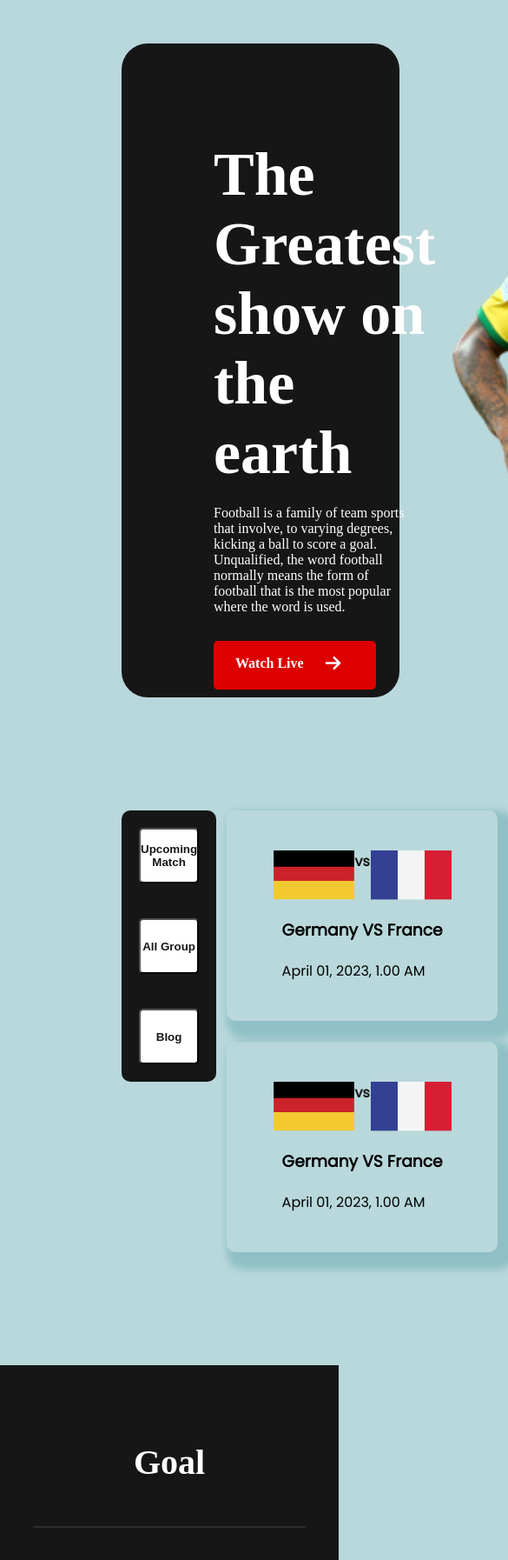
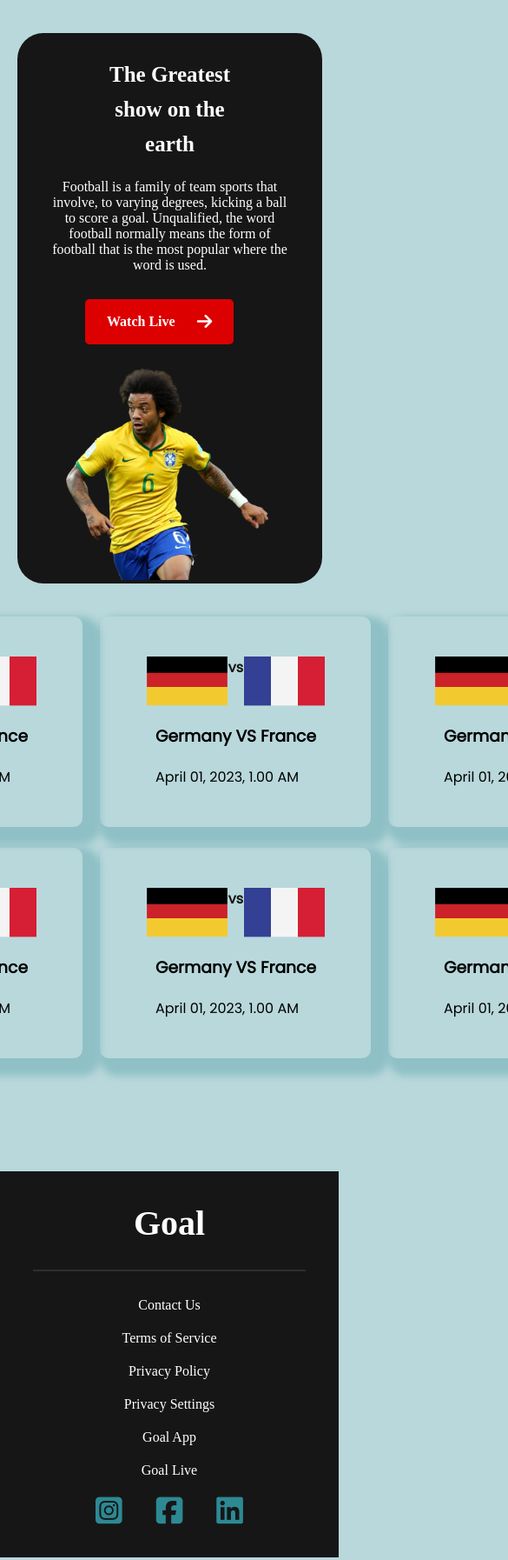
Before and after one commit to SakibHasanICE/World-Cup-2022, a plain HTML site: page upcoming-match.html in a window 390 px wide. Shown: the top 1794 px of the page at 87% size, 585 px wide, since content can reach past the window. Drawn offline with Linux system fonts and the light colour scheme; a web font is replaced by a local one.

Commit message:
third-push

```diff
--- a/styles/style.css
+++ b/styles/style.css
@@ -55,8 +55,6 @@ main {
 .link-button {
   background: #dd0000;
   position: absolute;
-  width: 137px;
-  height: 24px;
   border-radius: 5px;
   text-decoration: none;
   color: white;
@@ -93,6 +91,9 @@ main {
   font-weight: 700;
   height: 64px;
   margin: 20px;
+}
+.click:active {
+  background-color: red;
 }
 .menu-link {
   color: #161616;
@@ -225,6 +226,180 @@ nav li a {
 .fa-instagram-square {
   margin-right: 35px;
 }
-.fa-facebook-square{
-    margin-right: 35px;
+.fa-facebook-square {
+  margin-right: 35px;
 }
+/* --------------
+media queries
+--------------*/
+/* ------------
+mobile devices
+--------------------------*/
+
+@media only screen and (max-width: 688px) {
+  main {
+    margin: 0px;
+  }
+  .container-header {
+    background-color: #161616;
+    grid-template-columns: repeat(1, 1fr);
+    margin: 0px;
+    width: 90%;
+    margin: 38px 20px;
+  }
+  .world-cup-info {
+    margin: 28px 38px;
+  }
+  .head-title {
+    font-size: 25px;
+    margin-left: 15px;
+    margin-right: 15px;
+    line-height: 40px;
+    text-align: center;
+  }
+  .more-info {
+    padding-right: 0px;
+    text-align: center;
+  }
+  .link-button {
+    margin-left: 40px;
+  }
+  .marcelo img {
+    width: 233px;
+    height: 245px;
+    margin-top: 80px;
+    margin-left: 56px;
+  }
+  .container-blogs {
+    grid-template-columns: repeat(auto-fit, minmax(400px, 1fr));
+
+    justify-content: center;
+  }
+  .menu {
+    background: none;
+    height: 250px;
+    margin-left: 110px;
+    width: 220px;
+  }
+  .menu-link {
+    box-sizing: border-box;
+    border: 1px solid #e8e8e8;
+    border-radius: 10px;
+  }
+  .menu button {
+    height: 48px;
+    margin: 16px;
+  }
+  .blogs {
+    justify-content: center;
+    align-items: center;
+    grid-template-columns: repeat(1, 1fr);
+  }
+  .blog {
+    width: 90vw;
+    margin-left: 70px;
+  }
+  nav ul {
+    flex-direction: column;
+    justify-content: center;
+    align-items: center;
+    text-align: center;
+  }
+  nav li {
+    margin-right: 0px;
+    margin-bottom: 20px;
+  }
+  .mobile {
+    margin-top: 40px;
+  }
+  hr {
+    margin-bottom: 30px;
+    margin-top: 30px;
+  }
+  .fa-brands {
+    margin-top: 0px;
+  }
+}
+/* ----------------
+tablet
+----------------------*/
+/* @media only screen and (min-width: 689px) and (max-width: 1200px) {
+    main {
+    margin: 0px;
+  }
+  .container-header {
+    width: 100%;
+    margin: 50px;
+    grid-column-gap: 2px;
+  }
+   .world-cup-info {
+    margin-top:61px;
+    margin-bottom: 61px;
+    margin-left: 76px;
+  }
+  .head-title {
+    font-size: 40px;
+    /* margin-left: 26px; */
+/* margin-right: 15px; */
+/* line-height: 50px;
+  } */
+/* .more-info {
+    padding-right: 0px;
+    text-align: center;
+  } */
+/* .link-button {
+    margin-left: 40px;
+  } */
+/* .marcelo img {
+    width: 323px;
+    height: 340px;
+    margin-top: 58px;
+    margin-left: 56px;
+  } */
+/* .container-blogs {
+    grid-template-columns: repeat(1, 1fr);
+  } */
+/* .menu {
+    background: none;
+    height: 250px;
+    margin-left: 70px;
+    width: 220px;
+  } */
+/* .menu-link {
+    box-sizing: border-box;
+    border: 1px solid #e8e8e8;
+    border-radius: 10px;
+  } */
+/* .menu button {
+    height: 48px;
+    margin: 16px;
+  } */
+/* .blogs {
+    justify-content: center;
+    align-items: center;
+    grid-template-columns: repeat(1, 1fr);
+  } */
+/* .blog {
+    width: 90vw;
+    margin-left: 20px;
+  } */
+/* nav ul {
+    flex-direction: column;
+    justify-content: center;
+    align-items: center;
+    text-align: center;
+  } */
+/* nav li {
+    margin-right: 0px;
+    margin-bottom: 20px;
+  } */
+/* .mobile {
+    margin-top: 40px;
+  } */
+/* hr {
+    margin-bottom: 30px;
+    margin-top: 30px;
+  } */
+/* .fa-brands {
+    margin-top: 0px;
+  } */
```
Also changed, not shown: index.html (+4 -4 lines).
